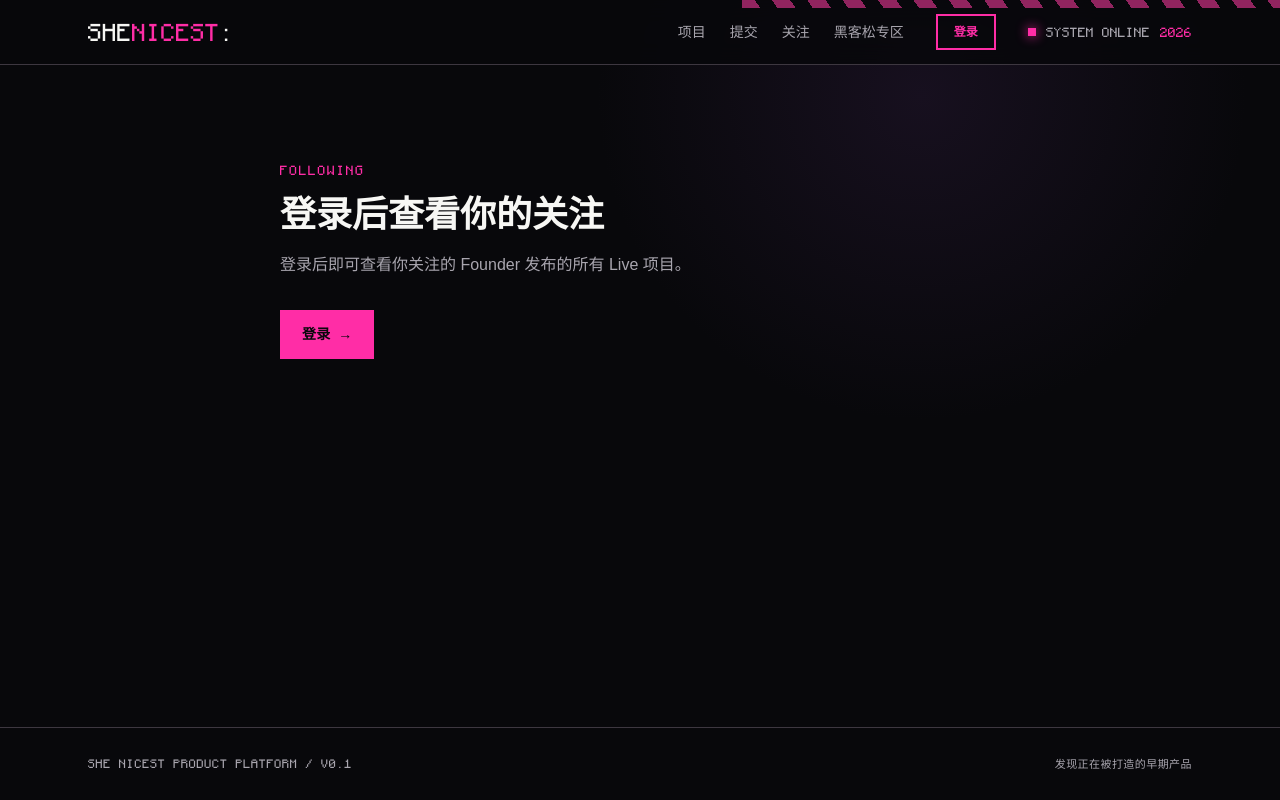
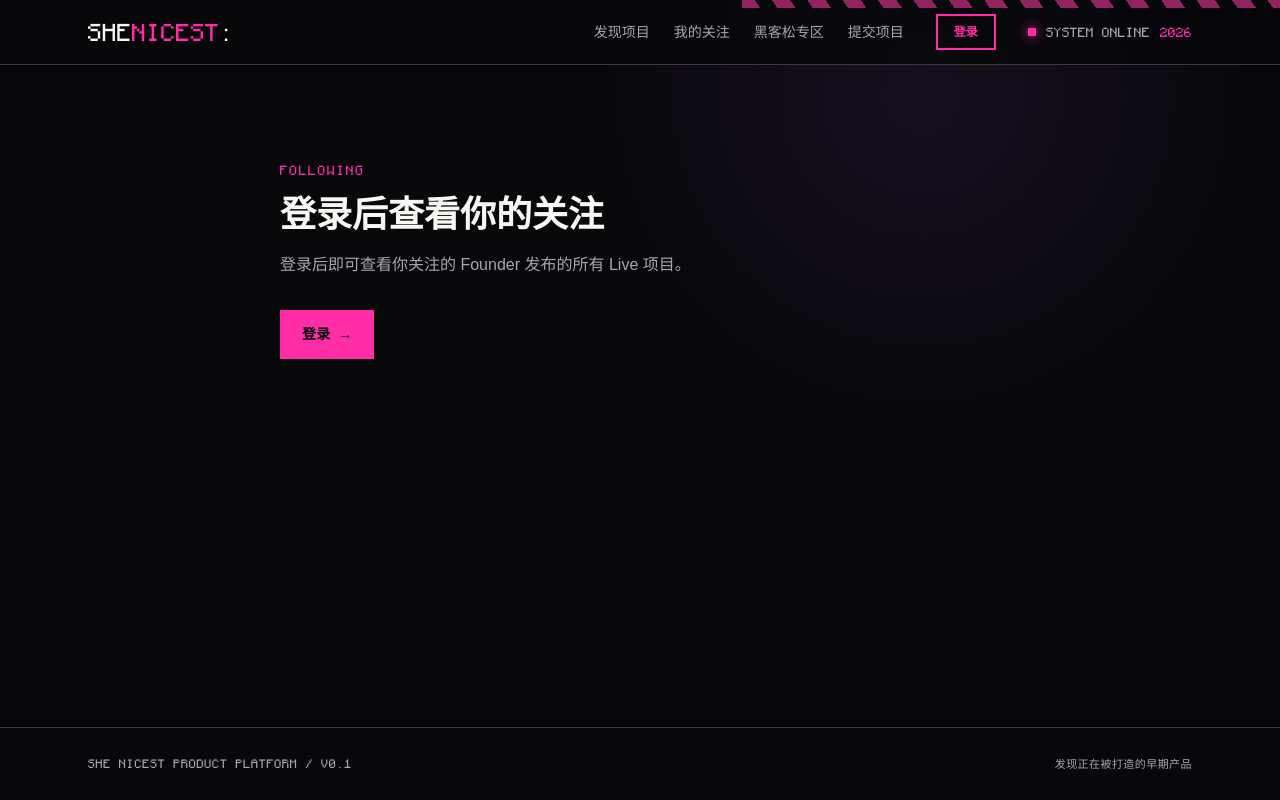
Before and after one commit to shenicest/product-platform, a Next.js app in the folder apps/web/: page /following in a window 1280 px wide. Built offline with nearby package versions, Linux system fonts and the light colour scheme; no server answers; a web font is replaced by a local one; what @elysiajs/eden, @shenicest/shared would draw is missing.

Commit message:
feat(web): reorder header navigation tabs

```diff
--- a/apps/web/src/components/site-header.tsx
+++ b/apps/web/src/components/site-header.tsx
@@ -17,19 +17,13 @@ export function SiteHeader() {
               href="/#all-projects"
               className="transition-colors hover:text-primary"
             >
-              项目
-            </Link>
-            <Link
-              href="/submit"
-              className="transition-colors hover:text-primary"
-            >
-              提交
+              发现项目
             </Link>
             <Link
               href="/following"
               className="transition-colors hover:text-primary"
             >
-              关注
+              我的关注
             </Link>
             <a
               href="https://shenicest.com/platform/projects"
@@ -37,6 +31,12 @@ export function SiteHeader() {
             >
               黑客松专区
             </a>
+            <Link
+              href="/submit"
+              className="transition-colors hover:text-primary"
+            >
+              提交项目
+            </Link>
           </nav>
           <AuthNav />
           <p className="hidden items-center gap-2.5 font-mono text-xs sm:flex">
```
